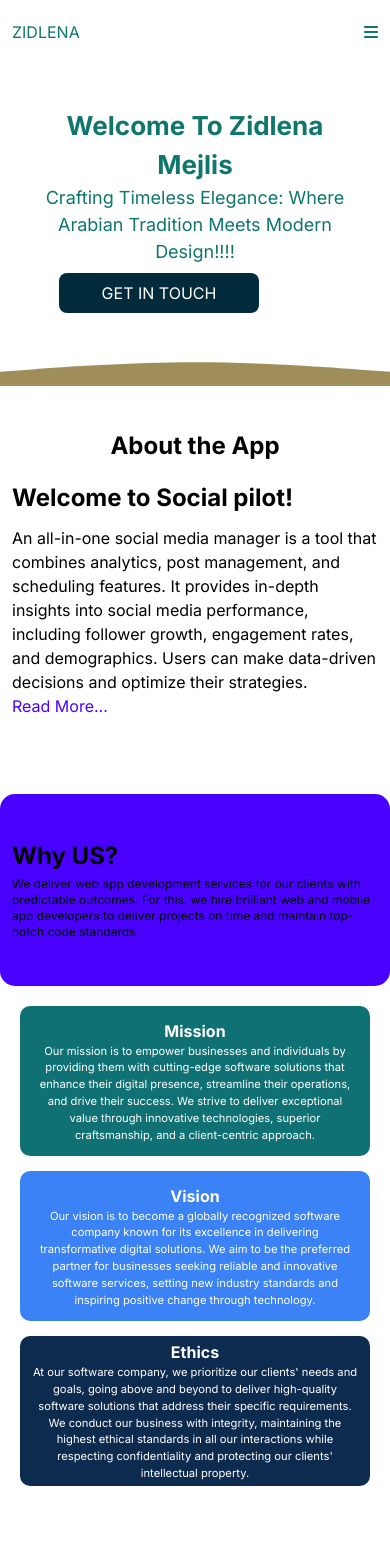
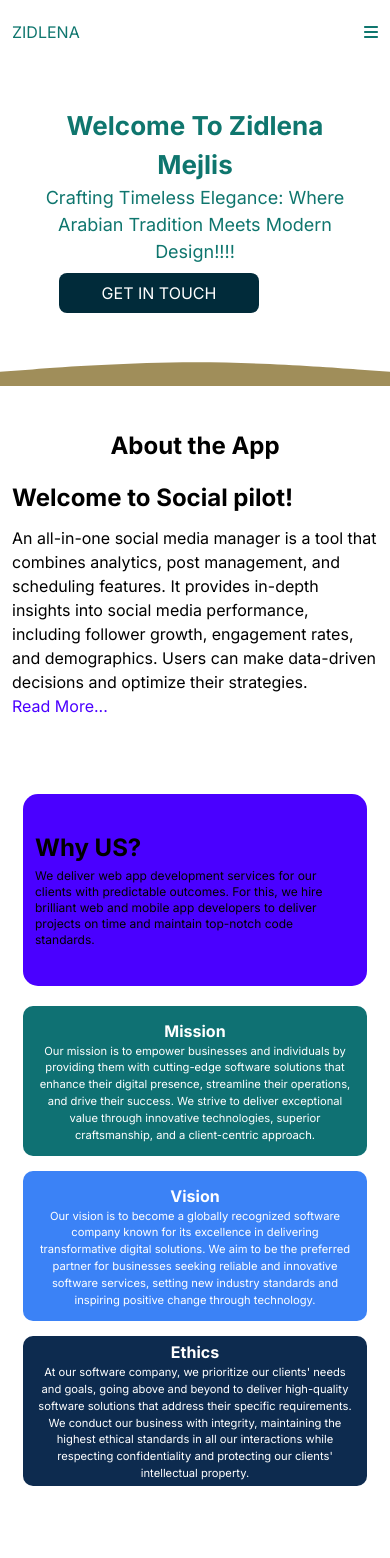
Before and after one commit to minatech04/zidlena, a Next.js app: page / in a window 390 px wide. Shown: the top 1558 px of the page. Built offline with nearby package versions, Linux system fonts and the light colour scheme.

Commit message:
why us page edited

```diff
--- a/app/whyus/page.tsx
+++ b/app/whyus/page.tsx
@@ -3,9 +3,9 @@
 
 function Whyus() {
     return(
-      <main className='container bg-white py-5'>
-         <div className='md:flex justify-center md:flex-row grid justify-items-center lg:w-5/6 relative mt-7'>
-            <div className='bg-primary grid content-center rounded-l-[15px] rounded-r-[15px] h-48 md:h-auto md:rounded-l-[40px] md:rounded-r-none md:2/3 w-full px-3 p-5'>
+      <main className='container-fluid bg-white py-5 flex justify-center'>
+         <div className='md:flex justify-center lg:w-3/5 sm:w-5/6 w-96 relative mt-7'>
+            <div className='bg-primary grid content-center rounded-l-[15px] rounded-r-[15px] h-48 md:h-auto md:rounded-l-[40px] md:rounded-r-none px-3 p-5 mx-5 md:mx-0'>
                <h2 className="font-bold text-black lg:text-3xl text-2xl">Why US?</h2>
                <p className="text-black md:flex text-xs md:text-base mt-1">
                We deliver web app development services for our clients
```
